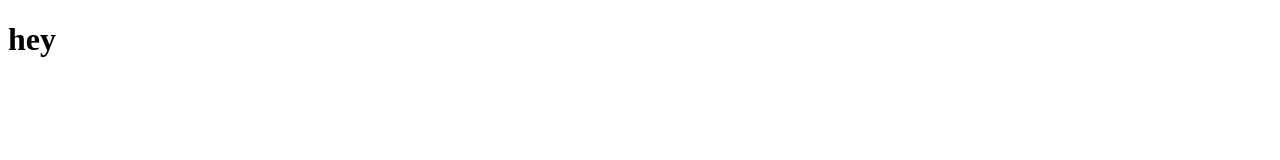
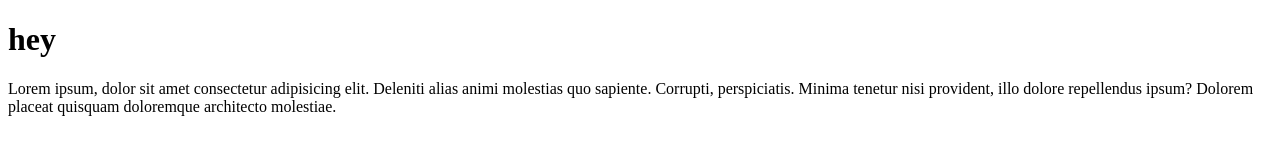
Before and after one commit to biraj-ttttt/api-service, a plain HTML site: page day2/index.html in a window 1280 px wide. Drawn offline with Linux system fonts and the light colour scheme.

Commit message:
Second commit

```diff
--- a/day2/index.html
+++ b/day2/index.html
@@ -8,5 +8,6 @@
 <body>
     <link rel="stylesheet" href="./index.html">
     <h1>hey</h1>
+    <p1>Lorem ipsum, dolor sit amet consectetur adipisicing elit. Deleniti alias animi molestias quo sapiente. Corrupti, perspiciatis. Minima tenetur nisi provident, illo dolore repellendus ipsum? Dolorem placeat quisquam doloremque architecto molestiae.</p1>
 </body>
 </html>
```
